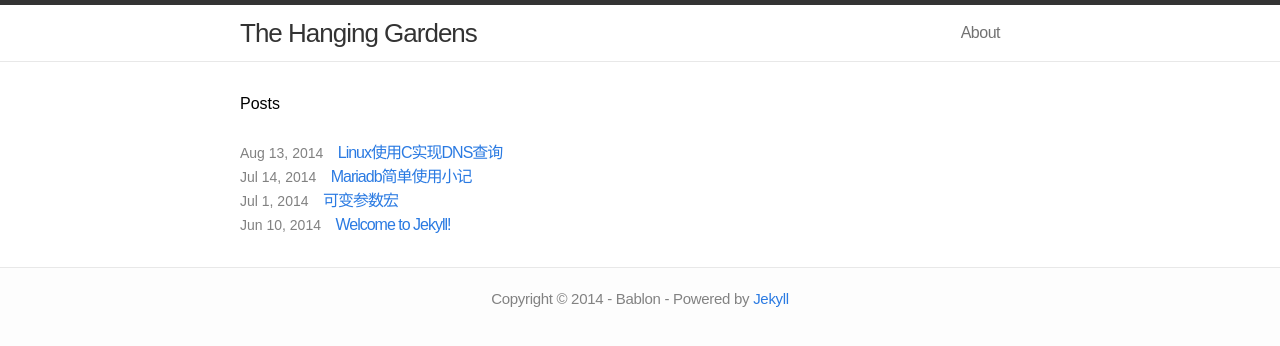
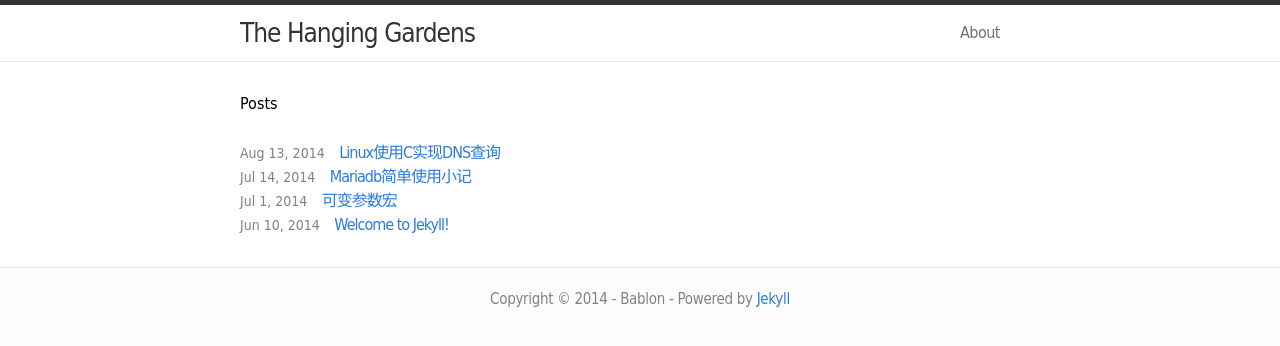
Before and after one commit to bablon/bablon.github.io, a Jekyll site: the page built from index.html, in a window 1280 px wide. Shown: the top 346 px of the page. Built offline with Jekyll 4.4.1, drawn with Linux system fonts in a browser that asks for light colours.

Commit message:
Update main.css

```diff
--- a/css/main.css
+++ b/css/main.css
@@ -12,7 +12,7 @@ body {
   /*font-family: "Lucida Grande","Lucida Sans Unicode",Helvetica,Arial,Verdana,sans-serif;*/
   /*font-family: 1em "Droid Sans","Lucida Grande",Arial,"DejaVu Sans",Verdana,sans-serif;*/
   /*font-family: Helvetica, Arial, sans-serif;*/
-  font-family: SimSun, Arial, sans-serif;
+  font-family: "DejaVu Sans Condensed", Arial, sans-serif;
   font-size: 16px;
   line-height: 1.5;
   font-weight: 300;
```
